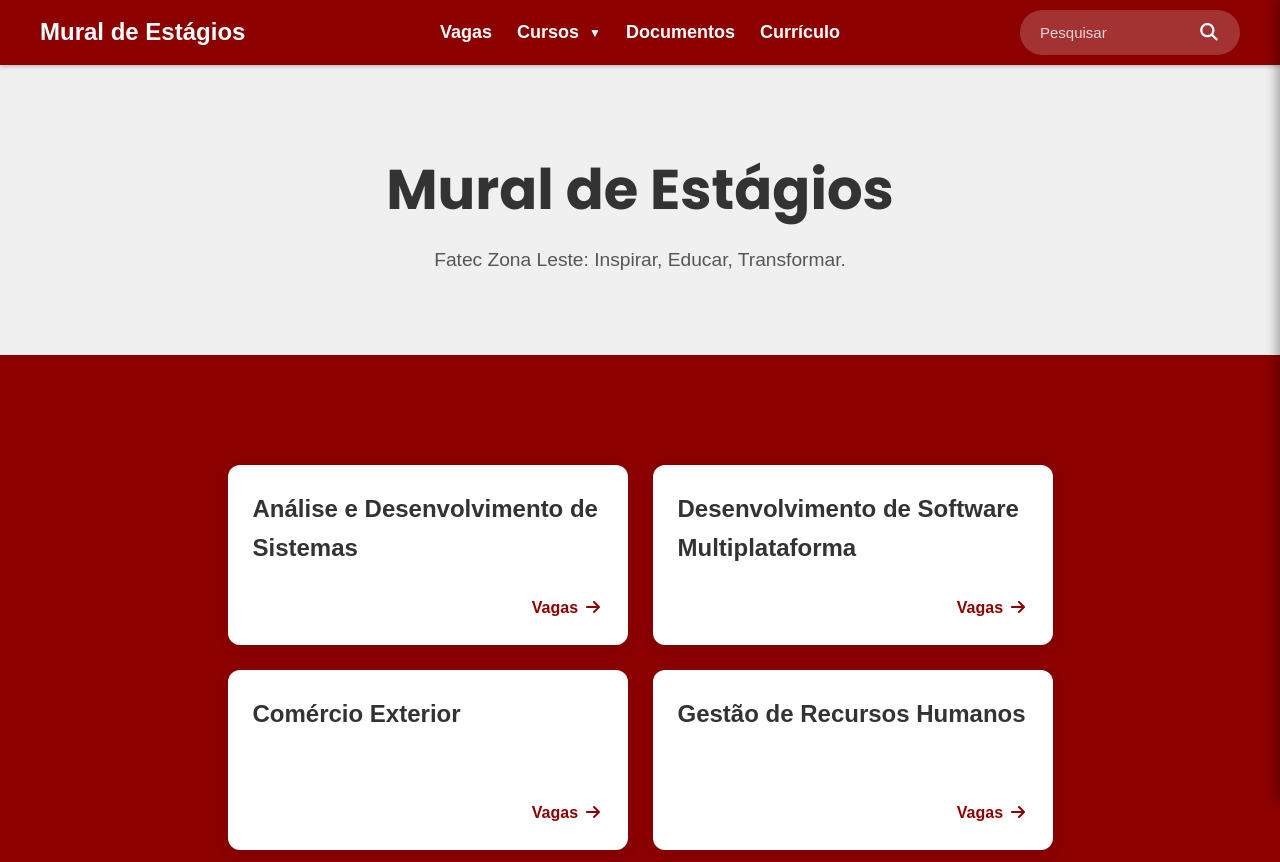
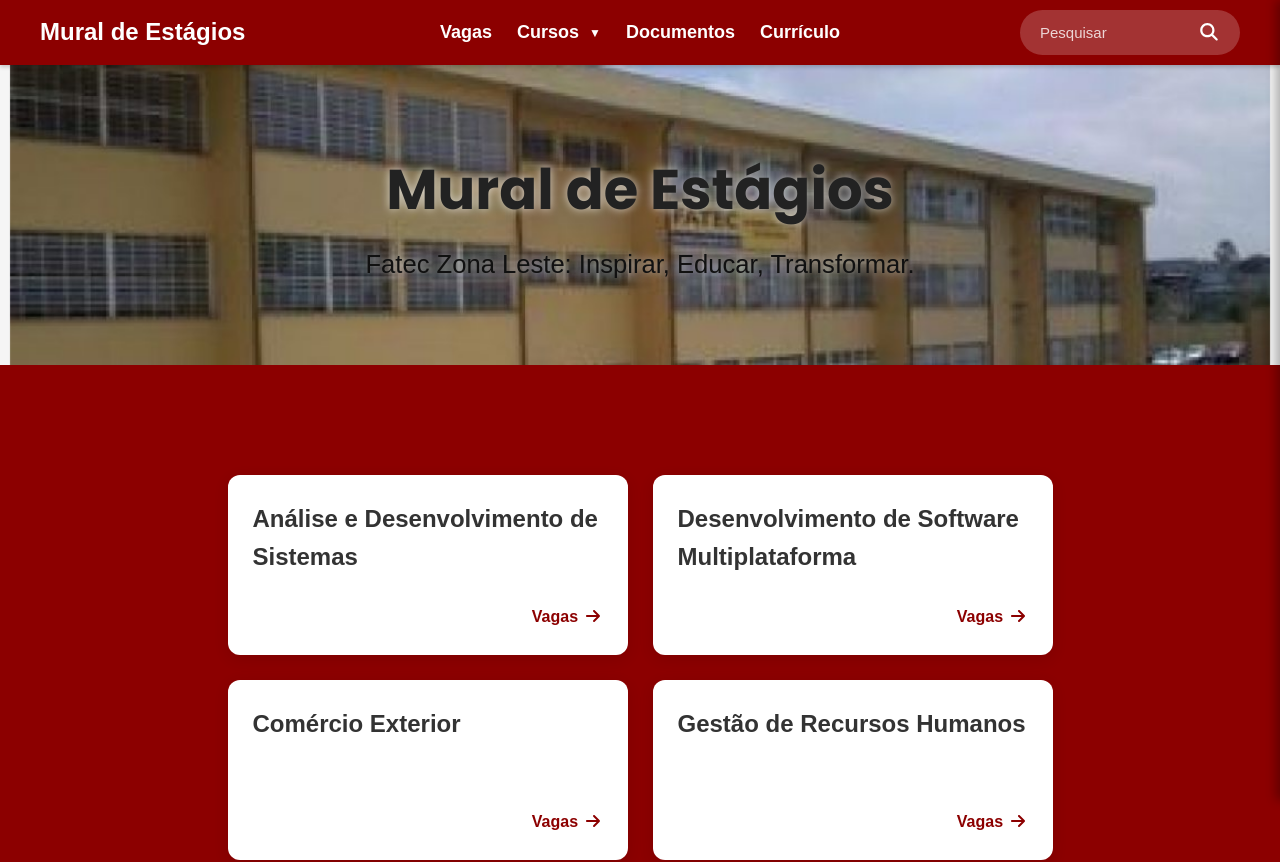
Before and after one commit to Mural-Estagio/Mural-de-Estagios, a React (Vite) app: page / in a window 1280 px wide. Shown: the top 862 px of the page. Built offline with nearby package versions, Linux system fonts and the light colour scheme.

Commit message:
Estilizando home e melhorando navegabilidade de cursos -> vagas

```diff
--- a/src/Pages/Home.jsx
+++ b/src/Pages/Home.jsx
@@ -12,6 +12,9 @@
     faFileSignature, faFileAlt, faArrowRight,
     faGraduationCap, faBriefcase, faChalkboardTeacher
 } from '@fortawesome/free-solid-svg-icons';
+
+const imageModules = import.meta.glob('../Assets/HomeImages/*.{jpg,jpeg,png,gif}', { eager: true });
+const homeImages = Object.values(imageModules).map(mod => mod.default);
 
 /**
  * Componente reutilizável que aplica uma animação de fade-in
@@ -54,7 +57,6 @@
     );
 };
 
-
 const HomePage = () => {
     const courses = [
         "Análise e Desenvolvimento de Sistemas", "Desenvolvimento de Software Multiplataforma",
@@ -80,18 +82,41 @@
         <div className="homepage-container">
             {/* --- Seção Hero --- */}
             <AnimatedSection className="hero-section">
-                <div className="section-container">
+                <div className="hero-carousel-wrapper">
+                    <Slider
+                        dots={false}
+                        infinite={true}
+                        speed={1000}
+                        slidesToShow={1}
+                        slidesToScroll={1}
+                        autoplay={true}
+                        autoplaySpeed={4000}
+                        fade={true}
+                        arrows={false}
+                        className="hero-carousel"
+                    >
+                        {homeImages.map((src, index) => (
+                            <div key={index} className="hero-slide">
+                                <img src={src} alt={`Slide ${index + 1}`} className="hero-image" />
+                            </div>
+                        ))}
+                    </Slider>
+                </div>
+                <div className="section-container hero-overlay">
                     <h1 className="hero-title">Mural de Estágios</h1>
                     <p className="hero-subtitle">Fatec Zona Leste: Inspirar, Educar, Transformar.</p>
                 </div>
             </AnimatedSection>
 
-            {/* --- Seção de Cursos --- */}
             <AnimatedSection className="courses-section">
                 <div className="section-container">
                     <div className="course-cards-grid">
                         {courses.map(course => (
-                            <a href="/vagas" key={course} className="course-card">
+                            <a
+                                href={`/vagas?curso=${encodeURIComponent(course)}`}
+                                key={course}
+                                className="course-card"
+                            >
                                 <h3>{course}</h3>
                                 <span>Vagas <FontAwesomeIcon icon={faArrowRight} /></span>
                             </a>
--- a/src/Pages/Vagas.jsx
+++ b/src/Pages/Vagas.jsx
@@ -1,11 +1,11 @@
 import React, { useState, useEffect } from 'react';
 import ReactSlider from 'react-slider';
+import { useLocation } from "react-router-dom";
 import { FontAwesomeIcon } from '@fortawesome/react-fontawesome';
 import { faSearch, faEllipsisV } from '@fortawesome/free-solid-svg-icons';
 import '../Styles/Vagas.css';
 
 // --- Dados Fictícios (Mock Data) ---
-// No futuro, estes dados virão de um backend/API.
 const mockVagas = [
     { id: 1, title: 'Analista de Sistema Pleno', company: 'Microsoft', logo: 'https://img.icons8.com/color/48/microsoft.png', date: '05/09/2025', shift: 'Tarde', salary: 2500, course: 'Análise e Desenvolvimento de Sistemas', skills: ['SQL', 'Java', 'Gestão de Projetos'] },
     { id: 2, title: 'Estágio TI: Desenvolvedor Back-End', company: 'Microsoft', logo: 'https://img.icons8.com/color/48/microsoft.png', date: '04/09/2025', shift: 'Manhã', salary: 1800, course: 'Desenvolvimento de Software Multiplataforma', skills: ['Node.js', 'API', 'Banco de Dados'] },
@@ -54,7 +54,7 @@
                 <p>{vaga.description}</p>
             </div>
             <div className="card-footer">
-                <a href="/vagas/:vagaId" className="confirm-button">Confira</a>
+                <a href={`/vagas/${vaga.id}`} className="confirm-button">Confira</a>
                 <span>{vaga.date}</span>
             </div>
         </div>
@@ -62,13 +62,26 @@
 };
 
 const Vagas = () => {
+    const location = useLocation();
+
+    // Lê parâmetro da URL (ex: /vagas?curso=Logística)
+    const queryParams = new URLSearchParams(location.search);
+    const cursoSelecionado = queryParams.get("curso");
+
     const [filters, setFilters] = useState({
         searchTerm: '',
         shift: { manha: false, tarde: false, noite: false },
         salaryRange: [500, 9999],
-        courses: [],
+        courses: cursoSelecionado ? [cursoSelecionado] : [],
         skills: []
     });
+
+    // Marca automaticamente o checkbox do curso selecionado
+    useEffect(() => {
+        if (cursoSelecionado) {
+            setFilters(prev => ({ ...prev, courses: [cursoSelecionado] }));
+        }
+    }, [cursoSelecionado]);
 
     const handleSalaryChange = (newRange) => {
         setFilters(prev => ({ ...prev, salaryRange: newRange }));
@@ -95,11 +108,11 @@
     };
 
     const filteredVagas = mockVagas.filter(vaga => {
-        const { searchTerm, shift, salary, courses, skills } = filters;
+        const { searchTerm, shift, salaryRange, courses, skills } = filters;
 
         const searchTermMatch = !searchTerm || vaga.title.toLowerCase().includes(searchTerm.toLowerCase()) || vaga.company.toLowerCase().includes(searchTerm.toLowerCase());
         const shiftMatch = (!shift.manha && !shift.tarde && !shift.noite) || (shift.manha && vaga.shift === 'Manhã') || (shift.tarde && vaga.shift === 'Tarde') || (shift.noite && vaga.shift === 'Noite');
-        const [min, max] = filters.salaryRange;
+        const [min, max] = salaryRange;
         const salaryMatch = vaga.salary >= min && vaga.salary <= max;
         const courseMatch = courses.length === 0 || courses.includes(vaga.course);
         const skillsMatch = skills.length === 0 || skills.every(skill => vaga.skills.includes(skill));
@@ -117,7 +130,14 @@
                 {/* --- Painel de Filtros Lateral --- */}
                 <aside className="filter-sidebar">
                     <div className="filter-group">
-                        <input type="text" name="searchTerm" placeholder="Busque por cargo ou empresa..." className="search-input" value={filters.searchTerm} onChange={handleInputChange} />
+                        <input
+                            type="text"
+                            name="searchTerm"
+                            placeholder="Busque por cargo ou empresa..."
+                            className="search-input"
+                            value={filters.searchTerm}
+                            onChange={handleInputChange}
+                        />
                     </div>
 
                     <div className="filter-group">
@@ -129,7 +149,7 @@
                         </div>
                     </div>
 
-                     <div className="filter-group">
+                    <div className="filter-group">
                         <h4>Faixa Salarial</h4>
                         <div className="salary-slider-labels">
                             <span>Mínimo: R$ {filters.salaryRange[0]}</span>
@@ -154,7 +174,15 @@
                         <h4>Cursos</h4>
                         <div className="checkbox-group scrollable">
                             {cursosFiltro.map(curso => (
-                                <label key={curso}><input type="checkbox" name="course" value={curso} onChange={handleInputChange} /> {curso}</label>
+                                <label key={curso}>
+                                    <input
+                                        type="checkbox"
+                                        name="course"
+                                        value={curso}
+                                        checked={filters.courses.includes(curso)}
+                                        onChange={handleInputChange}
+                                    /> {curso}
+                                </label>
                             ))}
                         </div>
                     </div>
@@ -163,7 +191,15 @@
                         <h4>Habilidades</h4>
                         <div className="checkbox-group scrollable">
                             {habilidadesFiltro.map(skill => (
-                                <label key={skill}><input type="checkbox" name="skill" value={skill} onChange={handleInputChange} /> {skill}</label>
+                                <label key={skill}>
+                                    <input
+                                        type="checkbox"
+                                        name="skill"
+                                        value={skill}
+                                        checked={filters.skills.includes(skill)}
+                                        onChange={handleInputChange}
+                                    /> {skill}
+                                </label>
                             ))}
                         </div>
                     </div>
--- a/src/Styles/HomePage.css
+++ b/src/Styles/HomePage.css
@@ -1,4 +1,3 @@
-
 /* --- Classes de Animação de Scroll --- */
 .home-section {
     opacity: 0;
@@ -24,20 +23,56 @@
 
 /* --- Seção de Introdução (Hero) --- */
 .hero-section {
-    background-color: #f0f0f0;
+    position: relative;
+    height: 300px;
+    overflow: hidden;
+}
+
+.hero-carousel-wrapper {
+    position: absolute;
+    top: 0;
+    left: 0;
+    width: 100%;
+    height: 100%;
+    z-index: 1;
+}
+
+.hero-carousel .hero-slide {
+    width: 100%;
+    height: 100%;
+}
+
+.hero-image {
+    width: 100%;
+    height: 100%;
+    object-fit: cover;
+}
+
+.hero-overlay {
+    position: relative;
+    z-index: 2;
+    height: 100%;
+    display: flex;
+    flex-direction: column;
+    justify-content: center;
+    align-items: center;
+    color: white;
     text-align: center;
+    text-shadow: 0 0 10px rgba(255, 255, 255, 0.7);
 }
+
 
 .hero-title {
     font-family: 'Poppins', sans-serif;
     font-size: 3.5rem;
-    color: #333;
+    color: #222;
 }
 
 .hero-subtitle {
-    font-size: 1.2rem;
-    color: #555;
+    font-size: 1.6rem;
+    color: #111;
     margin-top: 10px;
+    text-shadow: 0 0 10px rgba(255, 255, 255, 0.7);
 }
 
 /* --- Seção de Cursos --- */
@@ -160,7 +195,7 @@
     padding: 40px 0;
 }
 
-.slick-slide > div {
+.slick-slide>div {
     padding: 0 10px;
 }
 
@@ -182,15 +217,31 @@
     transform: scale(1.03);
 }
 
-.placeholder-1 { background-image: linear-gradient(to right, #ff8177 0%, #ff867a 0%, #ff8c7f 21%, #f99185 52%, #cf556c 78%, #b12a5b 100%); color: white; }
-.placeholder-2 { background-image: linear-gradient(to top, #48c6ef 0%, #6f86d6 100%); color: white; }
-.placeholder-3 { background-image: linear-gradient(to top, #96fbc4 0%, #f9f586 100%); color: #333; }
-.placeholder-4 { background-image: linear-gradient(120deg, #84fab0 0%, #8fd3f4 100%); color: white; }
+.placeholder-1 {
+    background-image: linear-gradient(to right, #ff8177 0%, #ff867a 0%, #ff8c7f 21%, #f99185 52%, #cf556c 78%, #b12a5b 100%);
+    color: white;
+}
+
+.placeholder-2 {
+    background-image: linear-gradient(to top, #48c6ef 0%, #6f86d6 100%);
+    color: white;
+}
+
+.placeholder-3 {
+    background-image: linear-gradient(to top, #96fbc4 0%, #f9f586 100%);
+    color: #333;
+}
+
+.placeholder-4 {
+    background-image: linear-gradient(120deg, #84fab0 0%, #8fd3f4 100%);
+    color: white;
+}
 
 .slick-dots li button:before {
     font-size: 12px;
     color: var(--primary-color);
 }
+
 .slick-dots li.slick-active button:before {
     color: var(--primary-color);
     opacity: 1;
@@ -212,7 +263,8 @@
     flex: 1;
     min-width: 300px;
     height: 300px;
-    background-image: url('https://www.catho.com.br/carreira-sucesso/wp-content/uploads/sites/3/2021/12/criatividade-1-1024x576.jpg'); /* Imagem de exemplo */
+    background-image: url('https://www.catho.com.br/carreira-sucesso/wp-content/uploads/sites/3/2021/12/criatividade-1-1024x576.jpg');
+    /* Imagem de exemplo */
     background-size: cover;
     background-position: center;
     border-radius: 12px;
```
Also changed, not shown: src/Assets/HomeImages/lab-info.jpg (added), src/Assets/HomeImages/zl1.jpg (added).
